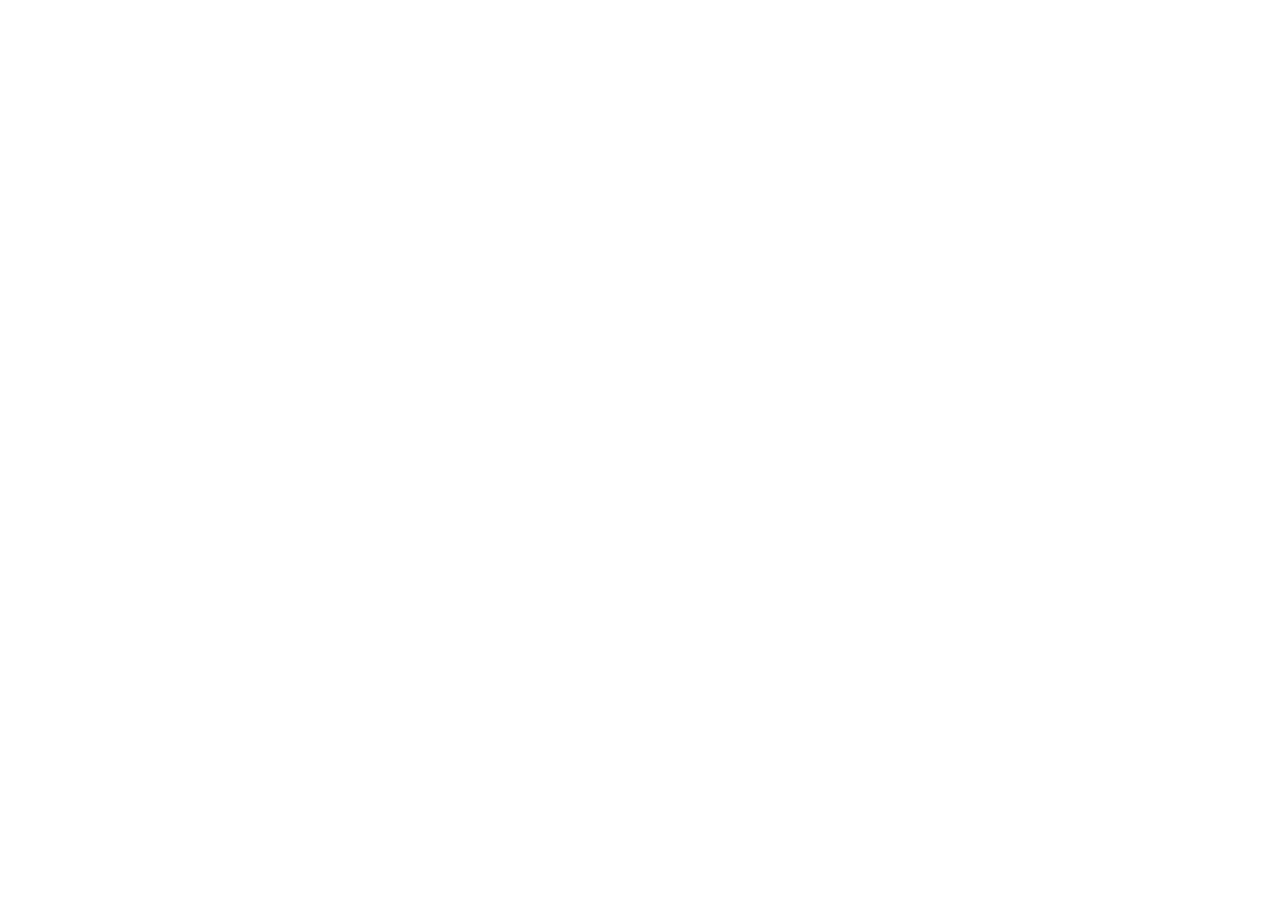
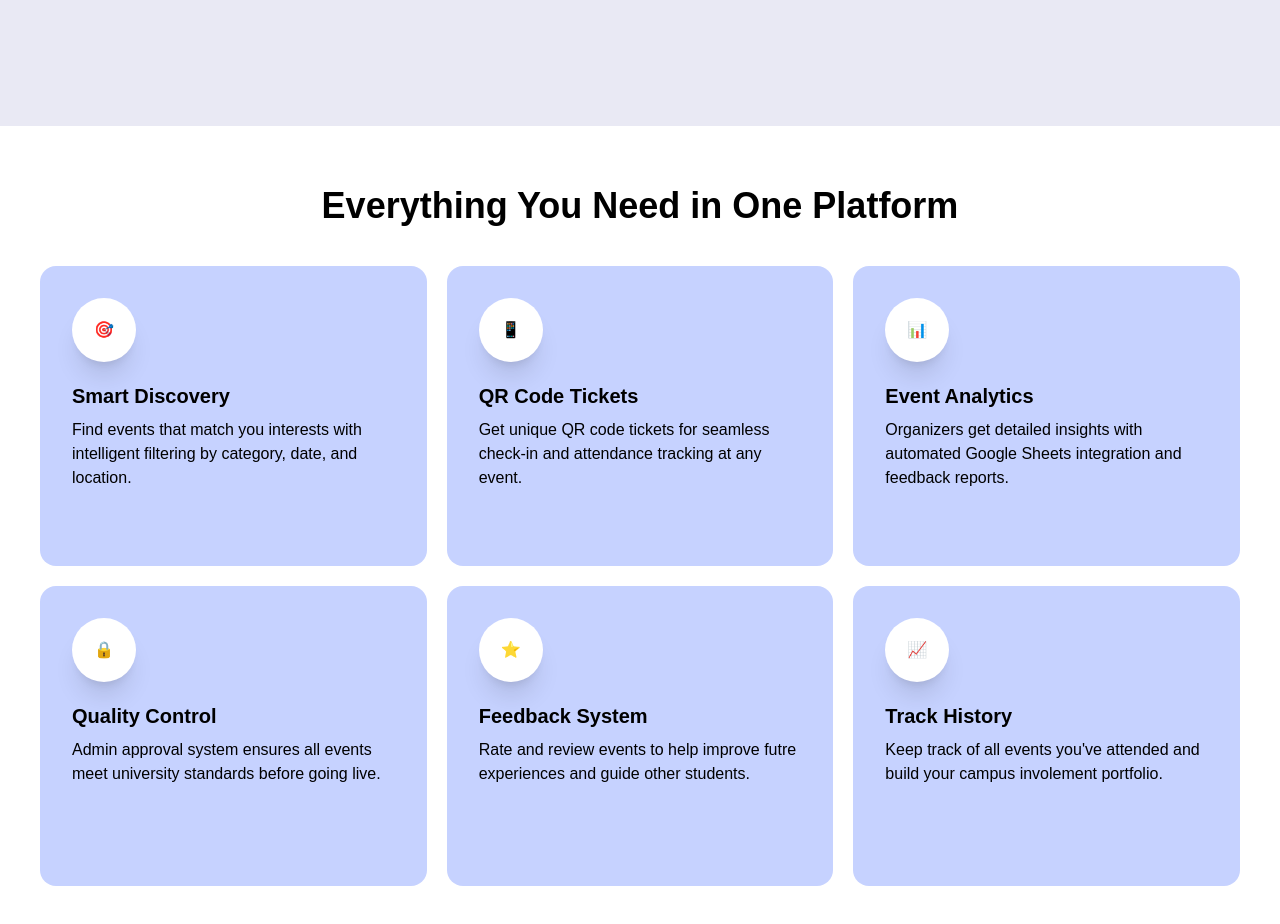
Before and after one commit to RTBS-ISP/UniPlus, a Next.js app in the folder frontend/uniplus/: page / in a window 1280 px wide. Shown: the part 1420-2344 px from the top of the page. Before the commit the page ends 800 px from the top, so only its background shows below. Built offline with nearby package versions, Linux system fonts and the light colour scheme.

Commit message:
feat: add feature section in landing page

```diff
--- a/frontend/uniplus/app/page.tsx
+++ b/frontend/uniplus/app/page.tsx
@@ -1,13 +1,15 @@
 import Image from "next/image";
 import Navbar from "./components/navbar";
-import {Sparkles, ArrowRight} from 'lucide-react';
+import {Sparkles, ArrowRight, ArrowDown} from 'lucide-react';
 
 export default function page() {
   return (
     <main>
       <div className="min-h-screen bg-[#E9E9F4]">
           <Navbar />
-          <div className="mt-5 flex justify-center">
+
+          {/*Hero Section*/}
+          <div className="mt-40 flex justify-center">
             <div className="p-10 rounded-xl max-w-screen text-center">
                 <div className="inline-flex items-center px-4 py-2 bg-white/80 backdrop-blur-sm rounded-full border border-indigo-200 shadow-lg hover:shadow-xl transition-shadow duration-300">
                   <Sparkles className="w-4 h-4 mr-2 text-indigo-500 animate-spin" style={{ animationDuration: '3s' }} />
@@ -19,9 +21,102 @@ export default function page() {
                   <span>Discover your next favorite event with <span className="text-indigo-400">UniPLUS</span>.</span>
                 </h1>
                 <a href='#' className='mt-10 bg-indigo-400 border-black text-white text-xl md:text-xl lg:text-2xl rounded-xl px-12 py-4 inline-flex items-center font-bold hover:scale-105 hover:shadow-2xl transition-all duration-300'>
-                  <span>Browse Events List</span>
+                  <span>Browse Events</span>
                   <ArrowRight className="w-5 h-5 ml-3" />
                 </a>
+            </div>
+          </div>
+
+          <div className="mt-70 flex justify-center">
+            <div className="w-16 h-16 rounded-full shadow-2xl shadow-indigo-400 flex items-center justify-center animate-bounce bg-white">
+              <ArrowDown className="w-6 h-6 text-indigo-500" />
+            </div>
+          </div>
+
+          {/*Feature Section*/}
+          <div className="mt-100 p-10 flex flex-col bg-white">
+            <div className="mt-5 text-3xl md:text-4xl font-extrabold text-center text-black">
+              Everything You Need in One Platform
+            </div>
+            <div className="mt-5 flex flex-col mx-auto">
+
+              {/*First Row*/}
+              <div className="mt-5 flex flex-row gap-x-5">
+                <div className="flex flex-col p-8 rounded-2xl max-w-md w-full min-h-[300px] text-left transition-transform duration-300 ease-in-out hover:shadow-2xl hover:scale-105 bg-indigo-200">
+                    <div className="w-16 h-16 mb-5 rounded-full shadow-xl flex items-center justify-center bg-white">
+                      🎯
+                    </div>
+                    <div className="mb-2 text-xl text-black font-bold">
+                      Smart Discovery
+                    </div>
+                    <div className="text-base text-black">
+                      Find events that match you interests with intelligent filtering by category, date, and location.
+                    </div>
+                </div>
+
+                <div className="flex flex-col p-8 rounded-2xl max-w-md w-full min-h-[300px] text-left transition-transform duration-300 ease-in-out hover:shadow-2xl hover:scale-105 bg-indigo-200">
+                    <div className="w-16 h-16 mb-5 rounded-full shadow-xl flex items-center justify-center bg-white">
+                      📱
+                    </div>
+                    <div className="mb-2 text-xl text-black font-bold">
+                      QR Code Tickets
+                    </div>
+                    <div className="text-base text-black">
+                      Get unique QR code tickets for seamless check-in and attendance tracking at any event.
+                    </div>
+                </div>
+
+                <div className="flex flex-col p-8 rounded-2xl max-w-md w-full min-h-[300px] text-left transition-transform duration-300 ease-in-out hover:shadow-2xl hover:scale-105 bg-indigo-200">
+                    <div className="w-16 h-16 mb-5 rounded-full shadow-xl flex items-center justify-center bg-white">
+                      📊
+                    </div>
+                    <div className="mb-2 text-xl text-black font-bold">
+                      Event Analytics
+                    </div>
+                    <div className="text-base text-black">
+                      Organizers get detailed insights with automated Google Sheets integration and feedback reports.
+                    </div>
+                </div>
+              </div>
+
+              {/*Second Row*/}
+              <div className="mt-5 flex flex-row gap-x-5">
+                <div className="flex flex-col p-8 rounded-2xl max-w-md w-full min-h-[300px] text-left transition-transform duration-300 ease-in-out hover:shadow-2xl hover:scale-105 bg-indigo-200">
+                    <div className="w-16 h-16 mb-5 rounded-full shadow-xl flex items-center justify-center bg-white">
+                      🔒
+                    </div>
+                    <div className="mb-2 text-xl text-black font-bold">
+                      Quality Control
+                    </div>
+                    <div className="text-base text-black">
+                      Admin approval system ensures all events meet university standards before going live.
+                    </div>
+                </div>
+
+                <div className="flex flex-col p-8 rounded-2xl max-w-md w-full min-h-[300px] text-left transition-transform duration-300 ease-in-out hover:shadow-2xl hover:scale-105 bg-indigo-200">
+                    <div className="w-16 h-16 mb-5 rounded-full shadow-xl flex items-center justify-center bg-white">
+                      ⭐️
+                    </div>
+                    <div className="mb-2 text-xl text-black font-bold">
+                      Feedback System
+                    </div>
+                    <div className="text-base text-black">
+                      Rate and review events to help improve futre experiences and guide other students.
+                    </div>
+                </div>
+
+                <div className="flex flex-col p-8 rounded-2xl max-w-md w-full min-h-[300px] text-left transition-transform duration-300 ease-in-out hover:shadow-2xl hover:scale-105 bg-indigo-200">
+                    <div className="w-16 h-16 mb-5 rounded-full shadow-xl flex items-center justify-center bg-white">
+                      📈
+                    </div>
+                    <div className="mb-2 text-xl text-black font-bold">
+                      Track History
+                    </div>
+                    <div className="text-base text-black">
+                      Keep track of all events you've attended and build your campus involement portfolio.
+                    </div>
+                </div>
+              </div>
             </div>
           </div>
       </div>
```
